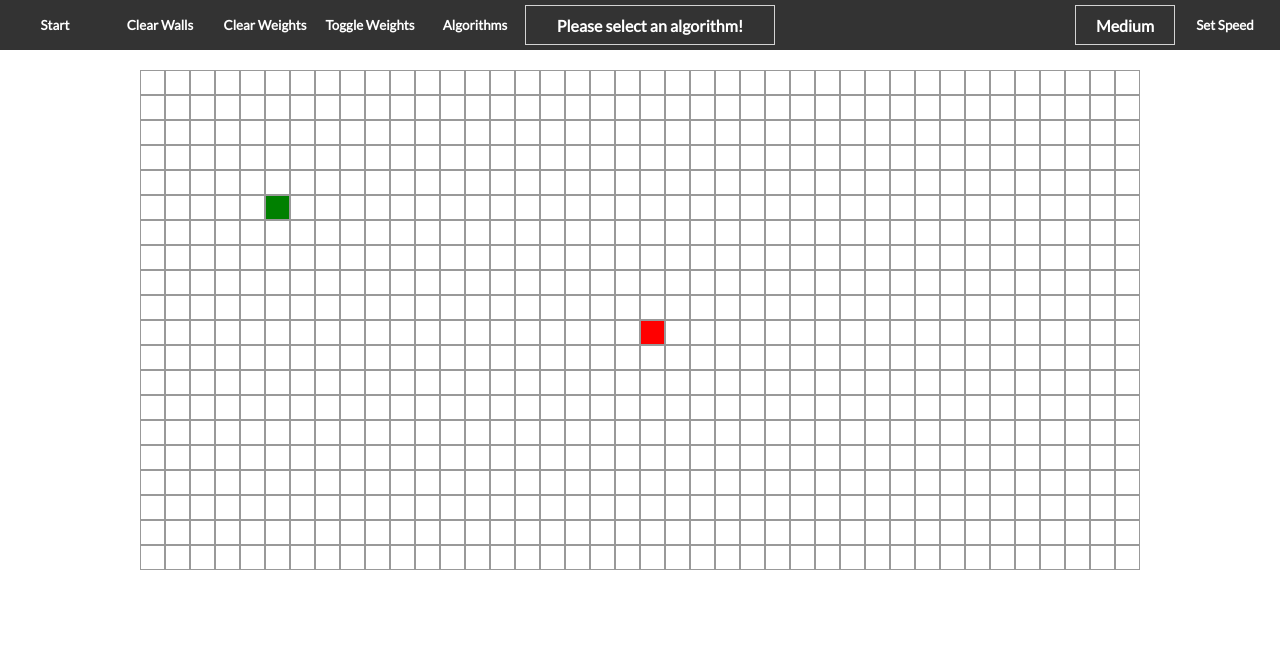
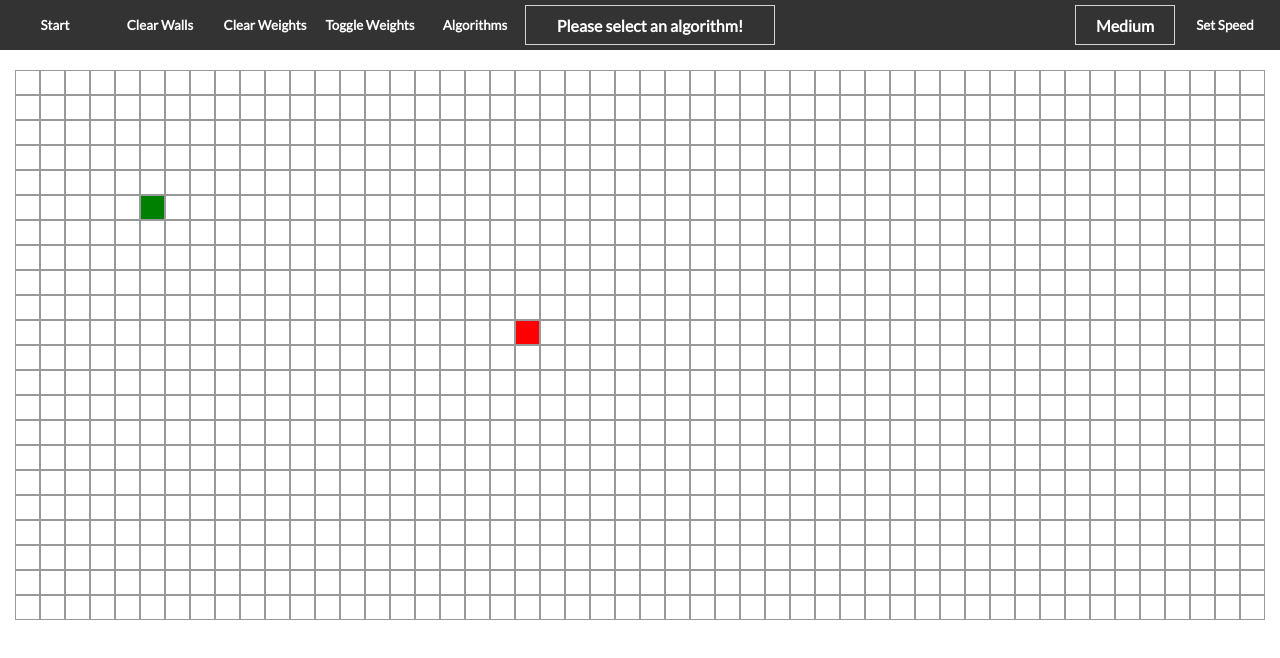
Before and after one commit to Endless-Cosmos/Pathfinding-Visualiser, a plain HTML site: page index.html in a window 1280 px wide. Drawn offline with Linux system fonts and the light colour scheme.

Commit message:
Made grid bigger, removed unwanted folder

```diff
--- a/Styles.css
+++ b/Styles.css
@@ -5,7 +5,7 @@
     font-family: "Lato", sans-serif;
 }
 :root {
-    --cols: 40;
+    --cols: 50;
 }
 body {
     font-style: sans-serif;
--- a/main.js
+++ b/main.js
@@ -31,8 +31,8 @@ const fast = document.getElementById("fast");
 const veryFast = document.getElementById("very-fast");
 const overlay = document.getElementById("overlay");
 
-const rows = 20;
-const cols = 40;
+const rows = 22;
+const cols = 50;
 export let speed = 5;
 
 export function calcDist(node1, node2) {
```
